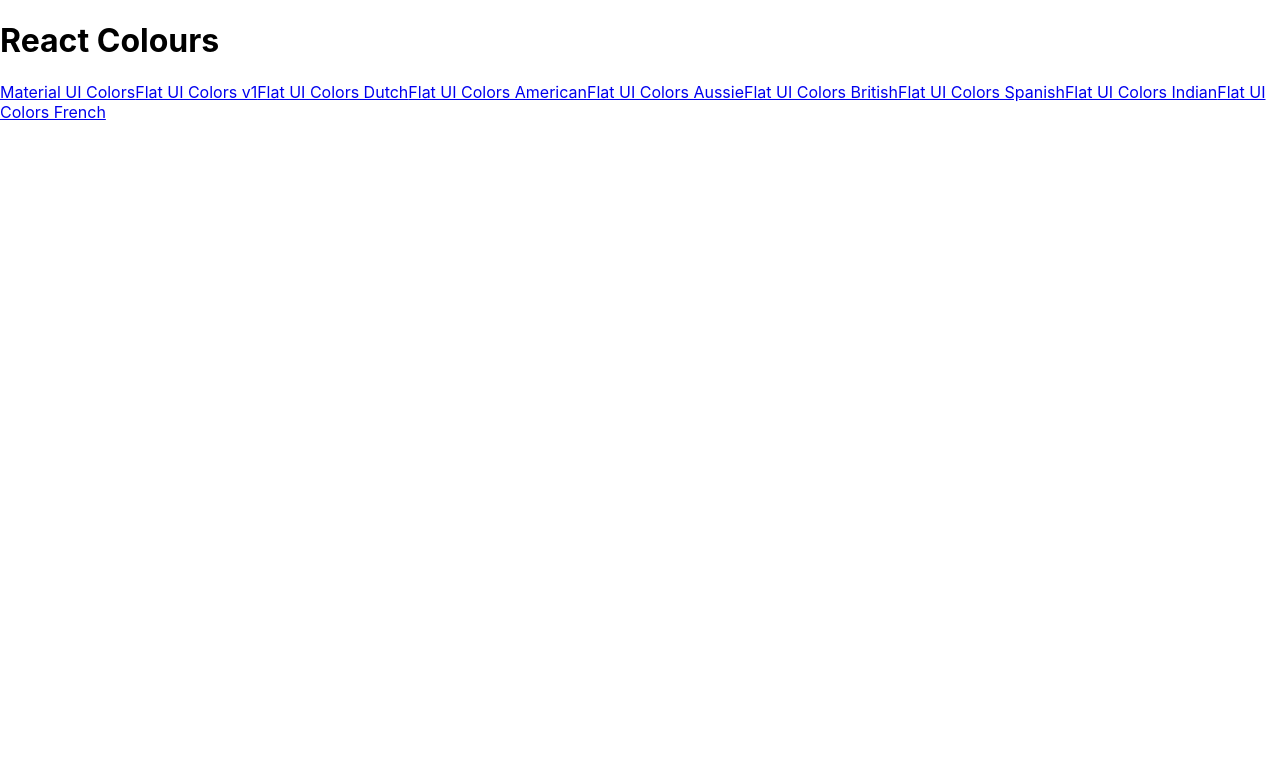
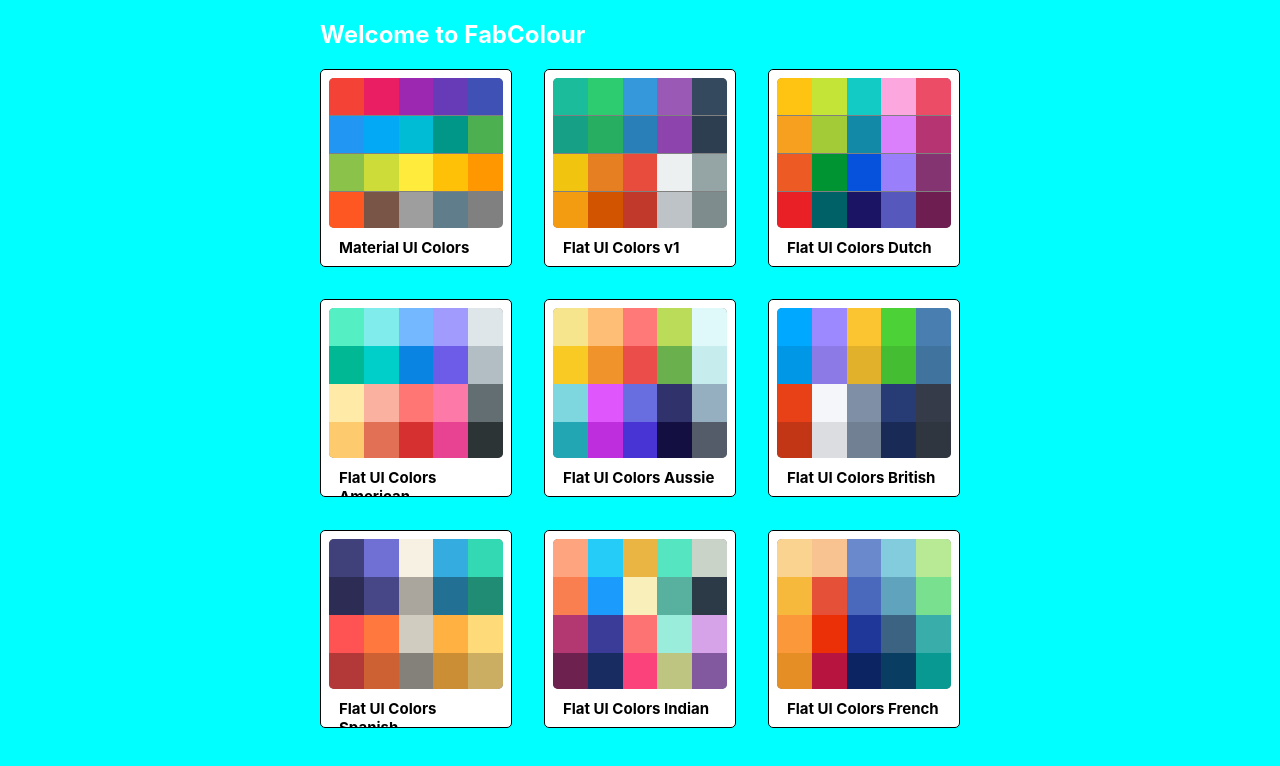
Before and after one commit to dk7696822/Color-Palette, a React (Create React App) app in the folder colors-app/: page / in a window 1280 px wide. Shown: the top 766 px of the page. Built offline with nearby package versions, Linux system fonts and the light colour scheme; the HTML template or start-up script is replaced by a standard one.

Commit message:
added routes and home-page

```diff
--- a/colors-app/src/App.js
+++ b/colors-app/src/App.js
@@ -17,7 +17,9 @@
         <Route
           exact
           path="/"
-          render={() => <PaletteList palettes={seedColors} />}
+          render={(routeProps) => (
+            <PaletteList palettes={seedColors} {...routeProps} />
+          )}
         />
         <Route
           exact
--- /dev/null
+++ b/colors-app/src/MiniPalette.css
@@ -0,0 +1,43 @@
+.mini-palette {
+  background-color: white;
+  border: 1px solid black;
+  border-radius: 5px;
+  padding: 0.5rem;
+  position: relative;
+  overflow: hidden;
+}
+
+.mini-palette:hover {
+  cursor: pointer;
+}
+.colors {
+  background-color: grey;
+  height: 150px;
+  width: 100%;
+  border-radius: 5px;
+  overflow: hidden;
+}
+.title {
+  display: flex;
+  justify-content: space-between;
+  align-items: center;
+  margin: 0;
+  color: black;
+  padding-top: 0.5rem;
+  font-size: 1rem;
+  position: relative;
+  font-size: 15px;
+  padding: 10px;
+}
+.mini-box {
+  height: 25%;
+  width: 20%;
+  display: inline-block;
+  margin: 0 auto;
+  position: relative;
+  margin-bottom: -3.5px;
+}
+/* .emoji {
+  margin-left: 0.5rem;
+  font-size: 1.5rem;
+} */
--- /dev/null
+++ b/colors-app/src/MiniPalette.js
@@ -0,0 +1,23 @@
+import React from "react";
+import "./MiniPalette.css";
+
+function MiniPalette(props) {
+  const { paletteName, colors, emoji } = props;
+  const miniColorBoxes = colors.map((color) => {
+    return (
+      <div
+        className="mini-box"
+        style={{ backgroundColor: color.color }}
+        key={color.name}
+      />
+    );
+  });
+  return (
+    <div className="mini-palette" onClick={props.handleClick}>
+      <div className="colors">{miniColorBoxes}</div>
+      <h5 className="title">{paletteName}</h5>
+    </div>
+  );
+}
+
+export default MiniPalette;
--- /dev/null
+++ b/colors-app/src/PaletteList.css
@@ -0,0 +1,27 @@
+.palette-list {
+  background-color: aqua;
+  height: 100vh;
+  display: flex;
+  align-items: flex-start;
+  justify-content: center;
+}
+.container {
+  width: 50%;
+  display: flex;
+  align-items: flex-start;
+  flex-direction: column;
+  flex-wrap: wrap;
+}
+.nav {
+  display: flex;
+  width: 100%;
+  justify-content: space-between;
+  color: white;
+}
+.palettes {
+  box-sizing: border-box;
+  width: 100%;
+  display: grid;
+  grid-template-columns: repeat(3, 30%);
+  grid-gap: 5%;
+}
--- a/colors-app/src/PaletteList.js
+++ b/colors-app/src/PaletteList.js
@@ -1,17 +1,33 @@
 import React, { Component } from "react";
 import { Link } from "react-router-dom";
+import MiniPalette from "./MiniPalette";
+import "./PaletteList.css";
 
 class PaletteList extends Component {
+  goToPalette(id) {
+    this.props.history.push(`/palette/${id}`);
+  }
   render() {
     const { palettes } = this.props;
     return (
-      <div>
-        <h1>React Colours</h1>
-        {palettes.map((palette) => {
-          return (
-            <Link to={`/palette/${palette.id}`}>{palette.paletteName}</Link>
-          );
-        })}
+      <div className="palette-list">
+        <div className="container">
+          <nav className="nav">
+            <h1>Welcome to FabColour</h1>
+          </nav>
+          <div className="palettes">
+            {/* <MiniPalette /> */}
+
+            {palettes.map((palette) => {
+              return (
+                <MiniPalette
+                  {...palette}
+                  handleClick={() => this.goToPalette(palette.id)}
+                />
+              );
+            })}
+          </div>
+        </div>
       </div>
     );
   }
--- a/colors-app/src/seedColors.js
+++ b/colors-app/src/seedColors.js
@@ -55,7 +55,7 @@
   {
     paletteName: "Flat UI Colors Dutch",
     id: "flat-ui-colors-dutch",
-    emoji: "🇳🇱",
+    emoji: "🎃",
     colors: [
       { name: "Sunflower", color: "#FFC312" },
       { name: "Energos", color: "#C4E538" },
```
